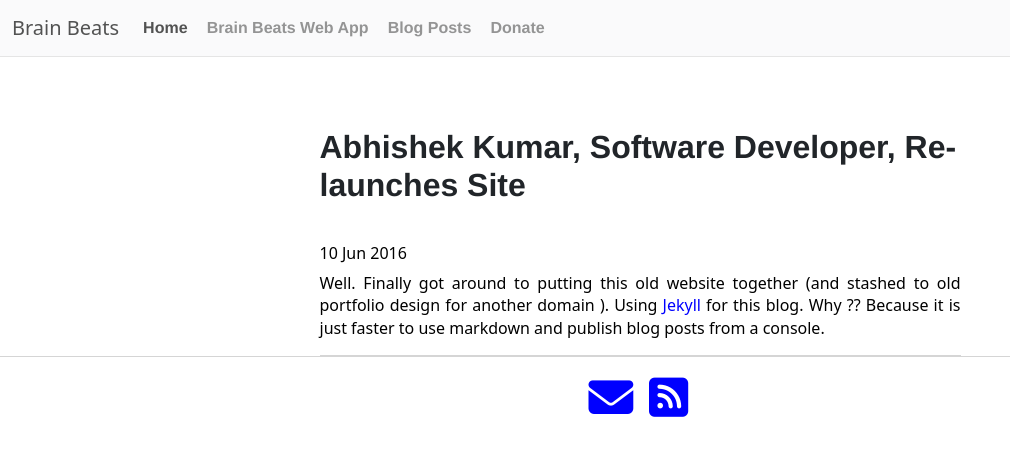
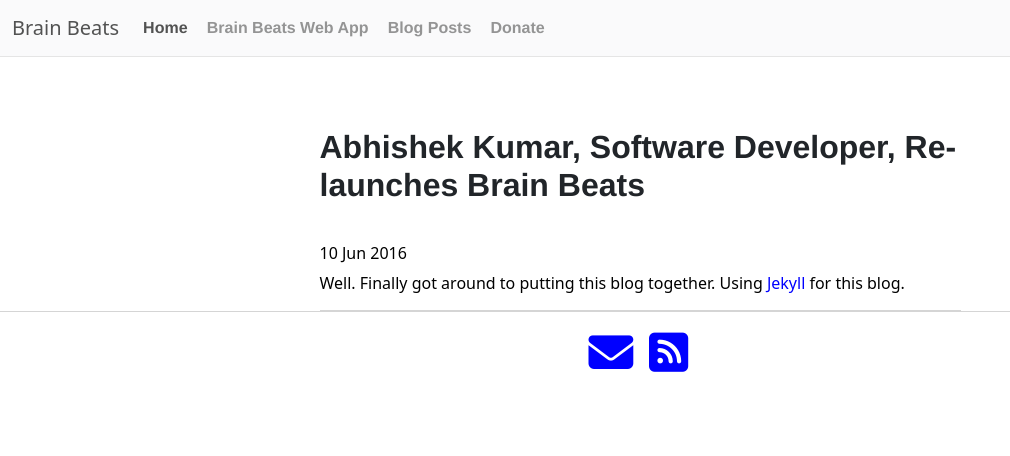
Before and after one commit to Mr-Kumar-Abhishek/brain-beats-blog, a Jekyll site: the page built from _posts/2016-06-10-abhishek-kumar-site-launched.md, in a window 1280 px wide. Shown: the top 456 px of the page, without its empty margins (0-1010 px from the left). Built offline with Jekyll 4.4.1, drawn with Linux system fonts in a browser that asks for light colours; nearby versions of some CDN libraries; comment, search, counter and statistics services are not loaded.

Commit message:
set first blog post

```diff
--- a/_posts/2016-06-10-abhishek-kumar-site-launched.md
+++ b/_posts/2016-06-10-abhishek-kumar-site-launched.md
@@ -1,17 +1,15 @@
 ---
 layout: post
-title: "Abhishek Kumar, Software Developer, Re-launches Site"
+title: "Abhishek Kumar, Software Developer, Re-launches Brain Beats"
 description: This is the first post of my blog. In this post I mention which platforms I am using and why I am using it. Some of the best platforms for blogging.
 subject: Abhishek Kumar Re-launches Site as Software Development Blog
-apple-title: Abhishek Kumar , Software Developer Re-launches Site
+apple-title: Abhishek Kumar , Software Developer Re-launches Brain beats
 app-name: Abhishek Kumar, Re-launces Site
 tweet-title: Abhishek Kumar, Software Developer Re-launches Site
 tweet-description: This is the first post of my blog. In this post I mention which platforms I am using and why I am using it. Some of tthe best platforms for blogging.
-og-title: Abhishek Kumar, Software Developer Re-launches Site
-og-url: https://mr-kumar-abhishek.github.io/blog/2016/06/10/abhishek-kumar-site-launched/
-canonical-url: https://mr-kumar-abhishek.github.io/blog/2016/06/10/abhishek-kumar-site-launched
+og-title: Abhishek Kumar, Software Developer Re-launches Brain beats
 date: 2016-06-10
 keywords: Abhishek Kumar, Software Engineer, Software Developer, Site Re-launched, blog, Abhishek, Kumar, Site, website
 ---
 
-Well. Finally got around to putting this old website together (and stashed to old portfolio design for another domain ). Using [Jekyll](http://jekyllrb.com) for this blog. Why ?? Because it is just faster to use markdown and publish blog posts from a console.
+Well. Finally got around to putting this blog together. Using [Jekyll](http://jekyllrb.com) for this blog.
```
